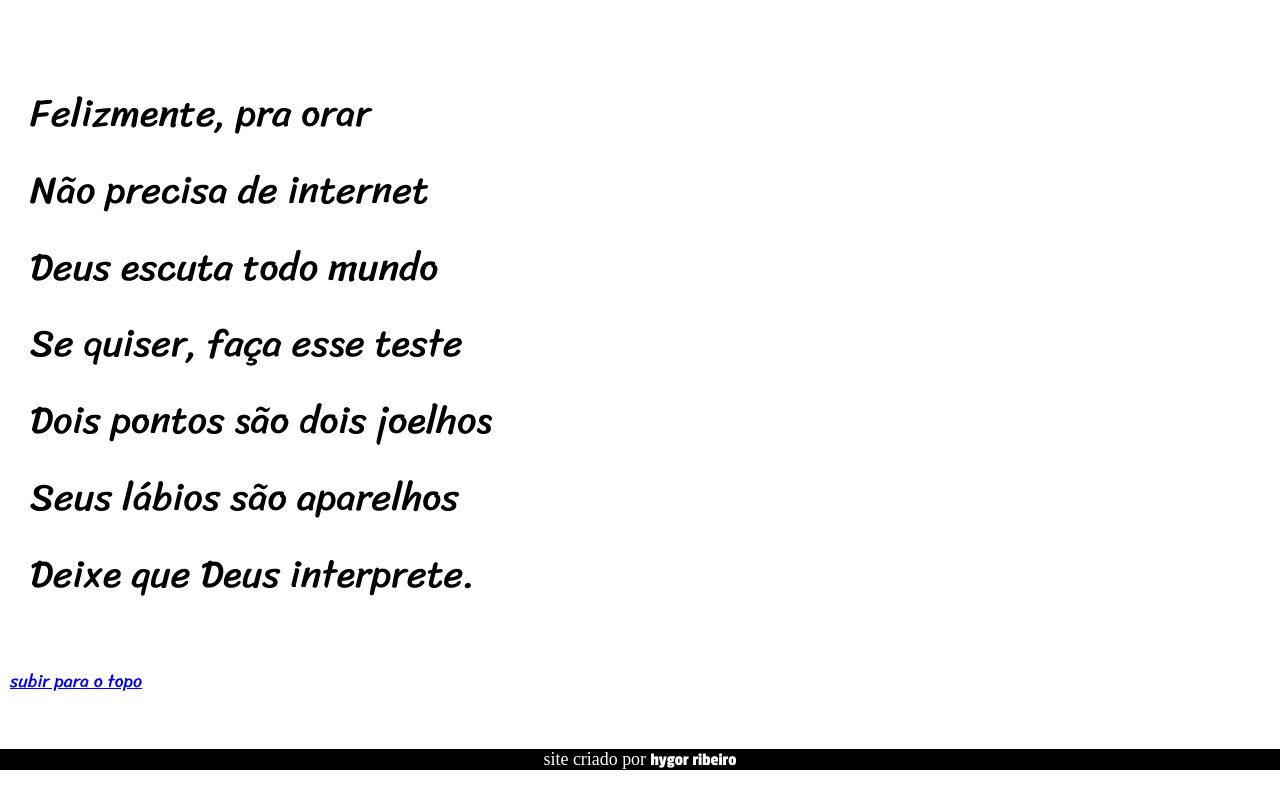
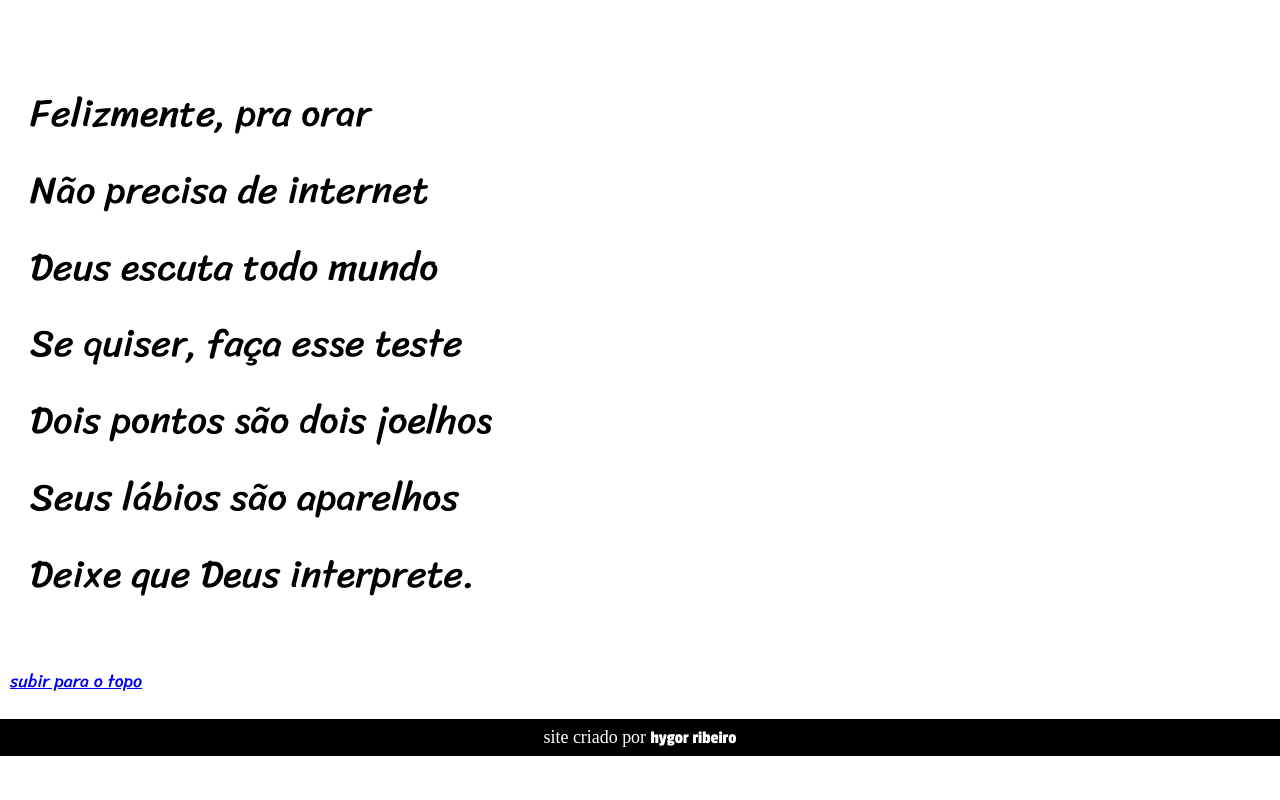
Before and after one commit to hygoribeiro/progeto-cordel, a plain HTML site: page index.html in a window 1280 px wide. Shown: the part 3889-4689 px from the top of the page. After the commit the page ends 4645 px from the top, so only its background shows below. Drawn offline with Linux system fonts and the light colour scheme.

Commit message:
arrumando footer

```diff
--- a/style.css
+++ b/style.css
@@ -110,3 +110,8 @@ footer{
     font-size: 1.4vw;
     text-align: center;
 }
+
+footer>p{
+    margin: 0px;
+    padding: 8px;
+}
```
